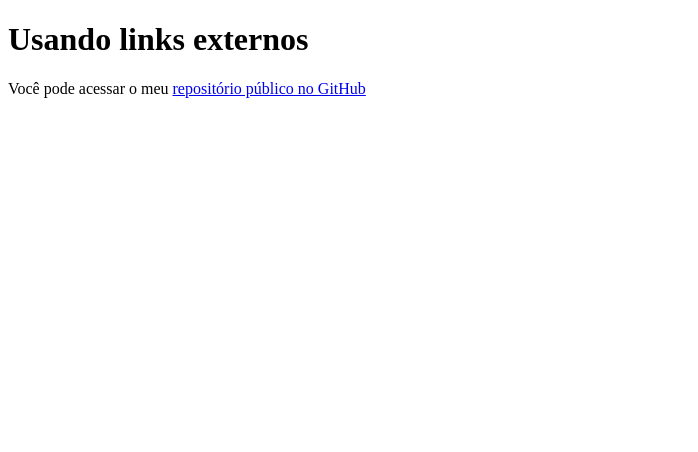
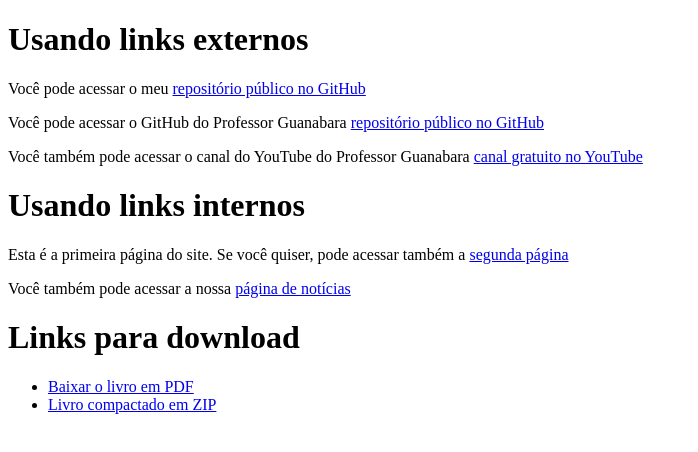
Before and after one commit to jcjessicarmo/cursoHTML5eCSS3, a plain HTML site: page EX010/index.html in a window 1280 px wide. Shown: the whole page, without its empty margins (0-698 px from the left). Drawn offline with Linux system fonts and the light colour scheme.

Commit message:
CAdicionando links internos

```diff
--- a/EX010/index.html
+++ b/EX010/index.html
@@ -10,5 +10,17 @@
     <h1>Usando links externos</h1>
     <p>Você pode acessar o meu <a href="https://github.com/jcjessicarmo/cursoHTML5eCSS3" target="_blank">repositório público no GitHub</a> </p>
 
+    <p>Você pode acessar o GitHub do Professor Guanabara <a href="https://gustavoguanabara.github.io/" target="_blank" rel="external">repositório público no GitHub</a></p>
+    <p>Você também pode acessar o canal do YouTube do Professor Guanabara <a href="https://youtube.com/cursoemvideo/" target="_blank" rel="external">canal gratuito no YouTube</a></p>
+
+    <h1>Usando links internos</h1>
+    <p>Esta é a primeira página do site. Se você quiser, pode acessar também a <a href="pag002.html" rel="next" target="_self">segunda página</a></p>
+    <p>Você também pode acessar a nossa <a href="noticias/pag003.html" rel="next" target="_self">página de notícias</a></p>
+
+    <h1>Links para download</h1>
+    <ul>
+        <li><a href="livro/meulivro.pdf" download="meulivro.pdf" type="application/pdf">Baixar o livro em PDF</a></li>
+        <li><a href="livro/meulivro.zip" download="meulivro.zip" type="application/zip">Livro compactado em ZIP</a></li>
+    </ul>
 </body>
 </html>
```
Also changed, not shown: EX010/noticias/pag003.html (added, +13 -0 lines), EX010/pag002.html (added, +14 -0 lines).
